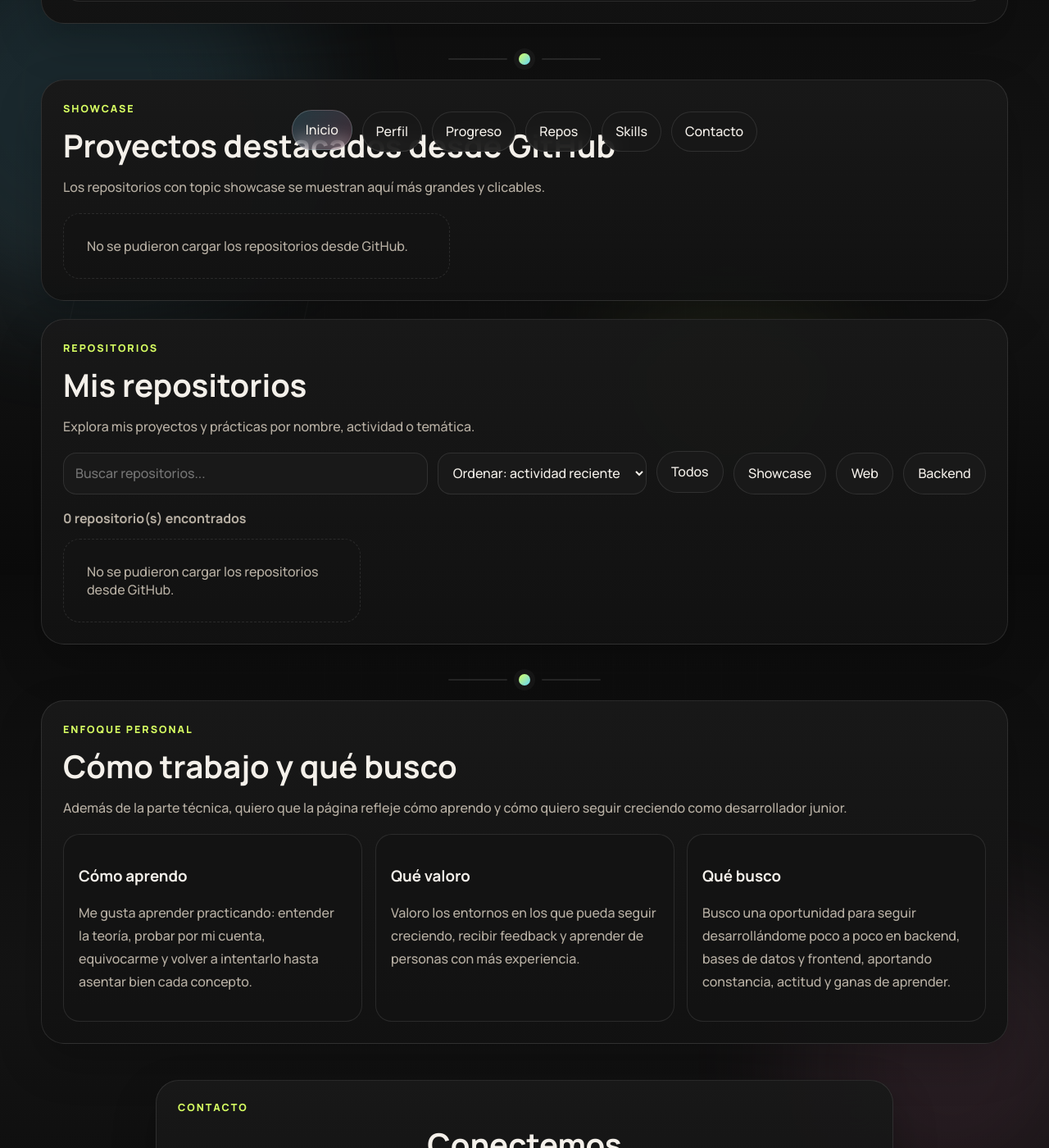
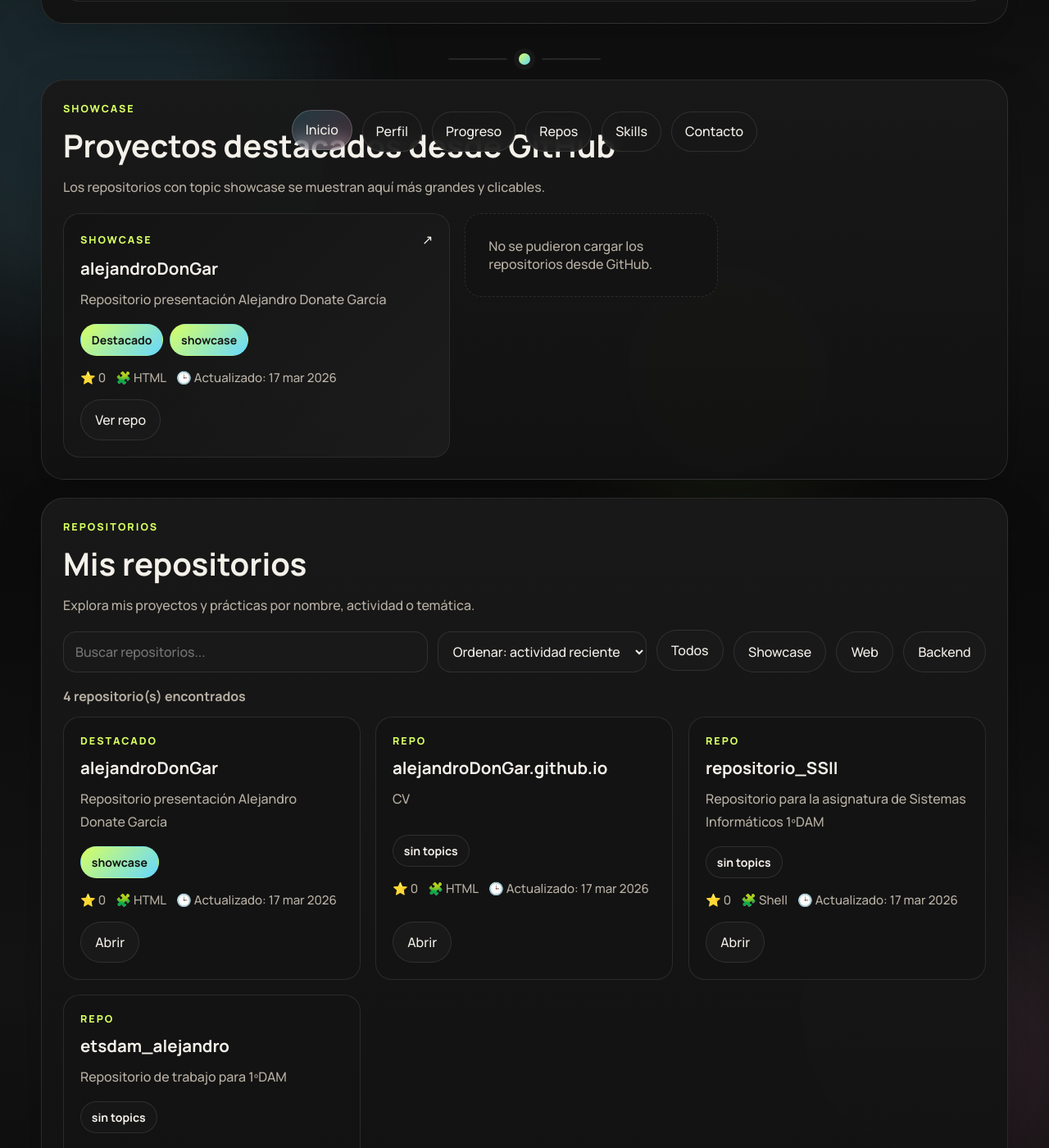
Before and after one commit to alejandroDonGar/alejandroDonGar.github.io, a Jekyll site: the page index.html, which Jekyll copies as it is, in a window 1280 px wide and 1400 px high, scrolled down 3799 px. Shown: the whole window at 82% size. Built offline with Jekyll 4.4.1, drawn with Linux system fonts in a browser that asks for light colours; some of the changed text lies outside the part shown.

Commit message:
Mejoras de la pagina

```diff
--- a/assets/css/styles.css
+++ b/assets/css/styles.css
@@ -1099,3 +1099,34 @@
 {
     margin-top: 22px;
 }
+
+
+.lang-fade
+{
+    transition: opacity 0.22s ease, transform 0.22s ease;
+}
+
+.lang-fade-active
+{
+    animation: langSwap 0.32s ease;
+}
+
+.loading
+{
+    min-height: 140px;
+}
+
+@keyframes langSwap
+{
+    0%
+    {
+        opacity: 0.35;
+        transform: translateY(6px);
+    }
+
+    100%
+    {
+        opacity: 1;
+        transform: translateY(0);
+    }
+}
--- a/index.html
+++ b/index.html
@@ -21,7 +21,7 @@
         <div class="ribbon-inner">
             <div class="ribbon-copy">
                 <strong>Alejandro Donate García</strong>
-                <span id="ribbon-role"></span>
+                <span id="ribbon-role" class="lang-fade"></span>
             </div>
             <div class="ribbon-actions">
                 <div class="lang-switch"><button type="button" class="lang-btn active" data-lang="es">ES</button>
@@ -37,21 +37,21 @@
     </div>
 
     <nav class="sections-nav">
-        <a href="#inicio" class="section-pill active" id="nav-start"></a>
-        <a href="#perfil" class="section-pill" id="nav-profile"></a>
-        <a href="#progreso" class="section-pill" id="nav-progress"></a>
-        <a href="#repositorios" class="section-pill" id="nav-repos"></a>
-        <a href="#skills" class="section-pill" id="nav-skills"></a>
-        <a href="#contacto" class="section-pill" id="nav-contact"></a>
+        <a href="#inicio" class="section-pill active" id="nav-start" class="lang-fade"></a>
+        <a href="#perfil" class="section-pill" id="nav-profile" class="lang-fade"></a>
+        <a href="#progreso" class="section-pill" id="nav-progress" class="lang-fade"></a>
+        <a href="#repositorios" class="section-pill" id="nav-repos" class="lang-fade"></a>
+        <a href="#skills" class="section-pill" id="nav-skills" class="lang-fade"></a>
+        <a href="#contacto" class="section-pill" id="nav-contact" class="lang-fade"></a>
     </nav>
 
     <header class="screen hero-screen" id="inicio">
         <div class="wrapper hero-grid">
             <article class="panel hero-copy reveal visible tilt-card">
-                <span class="eyebrow" id="hero-label"></span>
+                <span class="eyebrow" id="hero-label" class="lang-fade"></span>
                 <h1>Alejandro Donate García</h1>
-                <p class="role" id="hero-role"></p>
-                <p class="lead" id="hero-lead"></p>
+                <p class="role" id="hero-role" class="lang-fade"></p>
+                <p class="lead" id="hero-lead" class="lang-fade"></p>
                 <div class="pill-row">
                     <span>Java</span>
                     <span>SQL</span>
@@ -60,7 +60,7 @@
                     <span>XML</span>
                 </div>
                 <div class="action-row">
-                    <a class="button primary" href="#repositorios" id="hero-projects"></a>
+                    <a class="button primary" href="#repositorios" id="hero-projects" class="lang-fade"></a>
                     <a class="button subtle" href="https://www.linkedin.com/in/alejandrodongar" target="_blank" rel="noreferrer">LinkedIn</a>
                     <a class="button subtle" href="https://github.com/alejandroDonGar" target="_blank" rel="noreferrer">GitHub</a>
                     <button class="button subtle" type="button" data-theme-toggle id="theme-toggle-hero"></button>
@@ -79,11 +79,11 @@
                     </div>
                 </article>
                 <article class="panel reveal visible tilt-card">
-                    <span class="mini-label" id="current-label"></span>
+                    <span class="mini-label" id="current-label" class="lang-fade"></span>
                     <ul class="status-list">
-                        <li id="current-1"></li>
-                        <li id="current-2"></li>
-                        <li id="current-3"></li>
+                        <li id="current-1" class="lang-fade"></li>
+                        <li id="current-2" class="lang-fade"></li>
+                        <li id="current-3" class="lang-fade"></li>
                     </ul>
                 </article>
             </aside>
@@ -95,25 +95,25 @@
             <div class="wrapper split-grid">
                 <article class="panel reveal tilt-card">
                     <div class="section-head">
-                        <span class="mini-label" id="about-label"></span>
-                        <h2 id="about-title"></h2>
+                        <span class="mini-label" id="about-label" class="lang-fade"></span>
+                        <h2 id="about-title" class="lang-fade"></h2>
                     </div>
-                    <p id="about-text"></p>
+                    <p id="about-text" class="lang-fade"></p>
                     <div class="mini-grid">
                         <div class="mini-card">
-                            <h3 id="goal-title"></h3>
-                            <p id="goal-text"></p>
+                            <h3 id="goal-title" class="lang-fade"></h3>
+                            <p id="goal-text" class="lang-fade"></p>
                         </div>
                         <div class="mini-card">
-                            <h3 id="strength-title"></h3>
-                            <p id="strength-text"></p>
+                            <h3 id="strength-title" class="lang-fade"></h3>
+                            <p id="strength-text" class="lang-fade"></p>
                         </div>
                     </div>
                 </article>
                 <article class="panel reveal tilt-card">
                     <div class="section-head">
-                        <span class="mini-label" id="skills-label"></span>
-                        <h2 id="skills-title"></h2>
+                        <span class="mini-label" id="skills-label" class="lang-fade"></span>
+                        <h2 id="skills-title" class="lang-fade"></h2>
                     </div>
                     <div class="chip-row">
                         <button type="button" class="chip-button active" data-skill-button data-skill="java">Java</button>
@@ -126,10 +126,10 @@
                         <span id="skillText"></span>
                     </div>
                     <div class="bridge-strip">
-                        <span id="bridge-1"></span>
-                        <span id="bridge-2"></span>
-                        <span id="bridge-3"></span>
-                        <span id="bridge-4"></span>
+                        <span id="bridge-1" class="lang-fade"></span>
+                        <span id="bridge-2" class="lang-fade"></span>
+                        <span id="bridge-3" class="lang-fade"></span>
+                        <span id="bridge-4" class="lang-fade"></span>
                     </div>
                 </article>
             </div>
@@ -141,37 +141,37 @@
             <div class="wrapper split-grid">
                 <article class="panel reveal">
                     <div class="section-head">
-                        <span class="mini-label" id="progress-label"></span>
-                        <h2 id="progress-title"></h2>
+                        <span class="mini-label" id="progress-label" class="lang-fade"></span>
+                        <h2 id="progress-title" class="lang-fade"></h2>
                     </div>
                     <div class="timeline">
-                        <article class="timeline-item tilt-card"><span class="timeline-dot"></span><div><h3 id="tl1t"></h3><p id="tl1d"></p></div></article>
-                        <article class="timeline-item tilt-card"><span class="timeline-dot"></span><div><h3 id="tl2t"></h3><p id="tl2d"></p></div></article>
-                        <article class="timeline-item tilt-card"><span class="timeline-dot"></span><div><h3 id="tl3t"></h3><p id="tl3d"></p></div></article>
-                        <article class="timeline-item tilt-card"><span class="timeline-dot"></span><div><h3 id="tl4t"></h3><p id="tl4d"></p></div></article>
+                        <article class="timeline-item tilt-card"><span class="timeline-dot"></span><div><h3 id="tl1t" class="lang-fade"></h3><p id="tl1d" class="lang-fade"></p></div></article>
+                        <article class="timeline-item tilt-card"><span class="timeline-dot"></span><div><h3 id="tl2t" class="lang-fade"></h3><p id="tl2d" class="lang-fade"></p></div></article>
+                        <article class="timeline-item tilt-card"><span class="timeline-dot"></span><div><h3 id="tl3t" class="lang-fade"></h3><p id="tl3d" class="lang-fade"></p></div></article>
+                        <article class="timeline-item tilt-card"><span class="timeline-dot"></span><div><h3 id="tl4t" class="lang-fade"></h3><p id="tl4d" class="lang-fade"></p></div></article>
                     </div>
                 </article>
                 <div class="stack-grid">
                     <article class="panel reveal">
                         <div class="section-head">
-                            <span class="mini-label" id="lang-label"></span>
-                            <h2 id="english-title"></h2>
+                            <span class="mini-label" id="lang-label" class="lang-fade"></span>
+                            <h2 id="english-title" class="lang-fade"></h2>
                         </div>
                         <div class="levels">
-                            <div class="level-item tilt-card"><label id="spoken-label"></label><div class="bar"><i style="width:50%"></i></div><small>B1–B2</small></div>
-                            <div class="level-item tilt-card"><label id="written-label"></label><div class="bar"><i style="width:65%"></i></div><small>B1–B2</small></div>
-                            <div class="level-item tilt-card"><label id="reading-label"></label><div class="bar"><i style="width:70%"></i></div><small>B1–B2</small></div>
+                            <div class="level-item tilt-card"><label id="spoken-label" class="lang-fade"></label><div class="bar"><i style="width:50%"></i></div><small>B1–B2</small></div>
+                            <div class="level-item tilt-card"><label id="written-label" class="lang-fade"></label><div class="bar"><i style="width:65%"></i></div><small>B1–B2</small></div>
+                            <div class="level-item tilt-card"><label id="reading-label" class="lang-fade"></label><div class="bar"><i style="width:70%"></i></div><small>B1–B2</small></div>
                         </div>
                     </article>
                     <article class="panel reveal">
                         <div class="section-head">
-                            <span class="mini-label" id="roadmap-label"></span>
-                            <h2 id="roadmap-title"></h2>
+                            <span class="mini-label" id="roadmap-label" class="lang-fade"></span>
+                            <h2 id="roadmap-title" class="lang-fade"></h2>
                         </div>
                         <div class="roadmap-grid">
-                            <div class="roadmap-item tilt-card" id="road-1"></div>
-                            <div class="roadmap-item tilt-card" id="road-2"></div>
-                            <div class="roadmap-item tilt-card" id="road-3"></div>
+                            <div class="roadmap-item tilt-card" id="road-1" class="lang-fade"></div>
+                            <div class="roadmap-item tilt-card" id="road-2" class="lang-fade"></div>
+                            <div class="roadmap-item tilt-card" id="road-3" class="lang-fade"></div>
                         </div>
                     </article>
                 </div>
@@ -184,17 +184,17 @@
             <div class="wrapper">
                 <article class="panel reveal">
                     <div class="section-head">
-                        <span class="mini-label" id="showcase-label"></span>
-                        <h2 id="showcase-title"></h2>
-                        <p id="showcase-text"></p>
+                        <span class="mini-label" id="showcase-label" class="lang-fade"></span>
+                        <h2 id="showcase-title" class="lang-fade"></h2>
+                        <p id="showcase-text" class="lang-fade"></p>
                     </div>
-                    <div id="featured" class="repo-featured-grid"></div>
+                    <div id="featured" class="repo-featured-grid loading"></div>
                 </article>
                 <article class="panel reveal">
                     <div class="section-head">
-                        <span class="mini-label" id="repos-label"></span>
-                        <h2 id="repos-title"></h2>
-                        <p id="repos-text"></p>
+                        <span class="mini-label" id="repos-label" class="lang-fade"></span>
+                        <h2 id="repos-title" class="lang-fade"></h2>
+                        <p id="repos-text" class="lang-fade"></p>
                     </div>
                     <div class="toolbar">
                         <input id="q" class="input" />
@@ -203,16 +203,16 @@
                             <option value="stars"></option>
                             <option value="name"></option>
                         </select>
-                        <button class="button subtle active" data-topic="all" id="filter-all"></button>
+                        <button class="button subtle active" data-topic="all" id="filter-all" class="lang-fade"></button>
                         <button class="button subtle" data-topic="showcase" id="filter-showcase">Showcase</button>
-                        <button class="button subtle" data-topic="web" id="filter-web"></button>
-                        <button class="button subtle" data-topic="backend" id="filter-backend"></button>
+                        <button class="button subtle" data-topic="web" id="filter-web" class="lang-fade"></button>
+                        <button class="button subtle" data-topic="backend" id="filter-backend" class="lang-fade"></button>
                     </div>
                     <div class="results-meta">
                         <span id="results-count"></span>
                         <button id="toggle-repos" class="button subtle" type="button" style="display:none;"></button>
                     </div>
-                    <div id="repos" class="repo-grid"></div>
+                    <div id="repos" class="repo-grid loading"></div>
                 </article>
             </div>
         </section>
@@ -223,14 +223,14 @@
             <div class="wrapper">
                 <article class="panel reveal">
                     <div class="section-head">
-                        <span class="mini-label" id="personal-label"></span>
-                        <h2 id="personal-title"></h2>
-                        <p id="personal-text"></p>
+                        <span class="mini-label" id="personal-label" class="lang-fade"></span>
+                        <h2 id="personal-title" class="lang-fade"></h2>
+                        <p id="personal-text" class="lang-fade"></p>
                     </div>
                     <div class="value-grid">
-                        <article class="value-card tilt-card"><h3 id="value1t"></h3><p id="value1d"></p></article>
-                        <article class="value-card tilt-card"><h3 id="value2t"></h3><p id="value2d"></p></article>
-                        <article class="value-card tilt-card"><h3 id="value3t"></h3><p id="value3d"></p></article>
+                        <article class="value-card tilt-card"><h3 id="value1t" class="lang-fade"></h3><p id="value1d" class="lang-fade"></p></article>
+                        <article class="value-card tilt-card"><h3 id="value2t" class="lang-fade"></h3><p id="value2d" class="lang-fade"></p></article>
+                        <article class="value-card tilt-card"><h3 id="value3t" class="lang-fade"></h3><p id="value3d" class="lang-fade"></p></article>
                     </div>
                 </article>
             </div>
@@ -240,9 +240,9 @@
             <div class="wrapper">
                 <article class="panel contact-panel reveal">
                     <div class="section-head centered">
-                        <span class="mini-label" id="contact-label"></span>
-                        <h2 id="contact-title"></h2>
-                        <p id="contact-text"></p>
+                        <span class="mini-label" id="contact-label" class="lang-fade"></span>
+                        <h2 id="contact-title" class="lang-fade"></h2>
+                        <p id="contact-text" class="lang-fade"></p>
                     </div>
                     <div class="contact-actions">
                         <a class="button primary" href="https://github.com/alejandroDonGar" target="_blank" rel="noreferrer">GitHub</a>
@@ -669,8 +670,74 @@
         return `<div class="repo-pills">${featuredCard ? `<span class="repo-pill highlight">${t("featuredBadge")}</span>` : ""}${topics}</div>`;
     }
 
+    function animateLanguageSwap()
+    {
+        document.querySelectorAll(".lang-fade").forEach(node =>
+        {
+            node.classList.remove("lang-fade-active");
+            void node.offsetWidth;
+            node.classList.add("lang-fade-active");
+        });
+    }
+
+    function renderRepoFallback()
+    {
+        const fallbackFeatured = [
+            {
+                name: "alejandroDonGar",
+                description: "Repositorio presentación Alejandro Donate García",
+                language: "HTML",
+                updated_at: new Date().toISOString(),
+                stargazers_count: 0,
+                topics: ["showcase"]
+            }
+        ];
+
+        const fallbackRepos = [
+            {
+                name: "alejandroDonGar.github.io",
+                description: "CV",
+                language: "HTML",
+                updated_at: new Date().toISOString(),
+                stargazers_count: 0,
+                topics: []
+            },
+            {
+                name: "repositorio_SSII",
+                description: "Repositorio para la asignatura de Sistemas Informáticos 1ºDAM",
+                language: "Shell",
+                updated_at: new Date().toISOString(),
+                stargazers_count: 0,
+                topics: []
+            },
+            {
+                name: "etsdam_alejandro",
+                description: "Repositorio de trabajo para 1ºDAM",
+                language: "—",
+                updated_at: new Date().toISOString(),
+                stargazers_count: 0,
+                topics: []
+            }
+        ];
+
+        allRepos = [...fallbackFeatured, ...fallbackRepos];
+        renderFeatured(allRepos);
+        renderRepos(allRepos);
+    }
+
     async function fetchRepos()
     {
+        const cacheKey = "kinetic-github-cache";
+        const cacheTimeKey = "kinetic-github-cache-time";
+        const maxAge = 1000 * 60 * 20;
+        const cached = localStorage.getItem(cacheKey);
+        const cachedTime = Number(localStorage.getItem(cacheTimeKey) || 0);
+
+        if (cached && (Date.now() - cachedTime) < maxAge)
+        {
+            return JSON.parse(cached);
+        }
+
         const url = `https://api.github.com/users/${GITHUB_USERNAME}/repos?per_page=100&sort=updated`;
         const res = await fetch(url, { headers: { "Accept": "application/vnd.github+json" } });
 
```
Also changed, not shown: other parts of index.html (+9 -3 lines), 2 other files.
